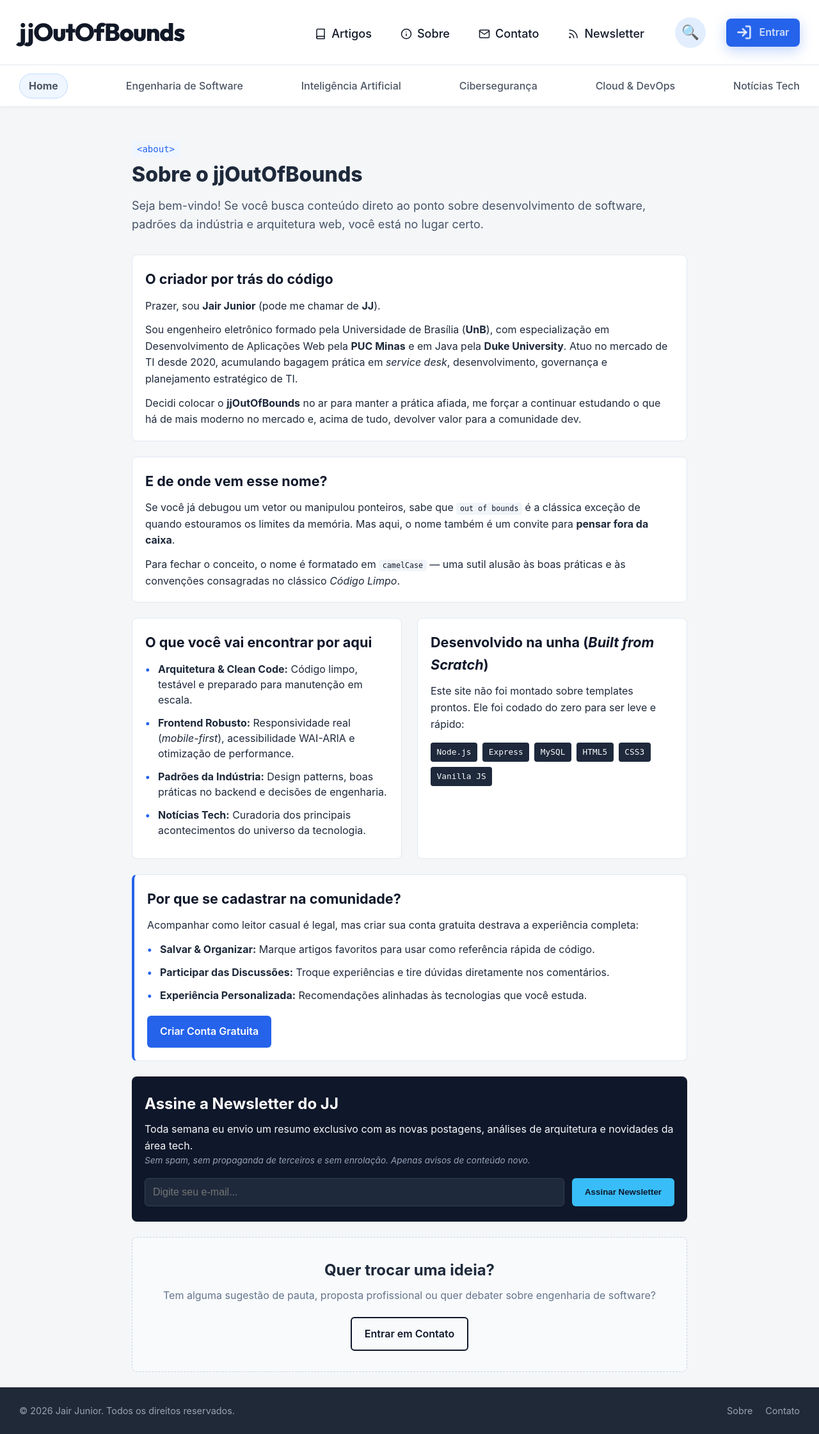
After one commit to jairjunior/blog, a Node server app: page /about in a window 1280 px wide. The commit adds this page. Shown: the whole page at 64% size. Run offline with Node 20, Linux system fonts and the light colour scheme.

Commit message:
Foi criada a página "Sobre" do site. Apenas rascunho, por enquanto.

```diff
--- /dev/null
+++ b/public/css/about.css
@@ -0,0 +1,254 @@
+/* ==========================================
+   ABOUT PAGE STYLES (Mobile-First)
+   ========================================== */
+
+.about-container {
+    width: 100%;
+    max-width: 900px;
+    margin: 0 auto;
+    padding: 1.5rem 1rem;
+    color: #1e293b;
+    font-family: inherit;
+}
+
+/* --- Hero Section --- */
+.about-hero {
+    margin-bottom: 2rem;
+}
+
+.about-badge {
+    font-family: monospace;
+    font-size: 0.875rem;
+    color: #2563eb;
+    background-color: #eff6ff;
+    padding: 0.25rem 0.5rem;
+    border-radius: 4px;
+}
+
+.about-title {
+    font-size: 2rem;
+    font-weight: 800;
+    margin: 0.5rem 0 1rem;
+    line-height: 1.2;
+    overflow-wrap: break-word;
+}
+
+.about-lead {
+    font-size: 1.125rem;
+    line-height: 1.6;
+    color: #475569;
+}
+
+/* --- Sections & Cards General --- */
+.about-section, .about-card {
+    background-color: #ffffff;
+    border: 1px solid #e2e8f0;
+    border-radius: 8px;
+    padding: 1.25rem;
+    margin-bottom: 1.5rem;
+}
+
+.about-section h2, .about-card h2 {
+    font-size: 1.35rem;
+    margin-bottom: 0.75rem;
+    color: #0f172a;
+}
+
+.about-section p, .about-card p {
+    line-height: 1.6;
+    margin-bottom: 0.75rem;
+    overflow-wrap: break-word;
+}
+
+.about-section p:last-child {
+    margin-bottom: 0;
+}
+
+code {
+    background-color: #f1f5f9;
+    color: #0f172a;
+    padding: 0.15rem 0.35rem;
+    border-radius: 4px;
+    font-size: 0.9em;
+    font-family: monospace;
+}
+
+/* --- Layout Grid (Mobile-First stack) --- */
+.about-grid {
+    display: flex;
+    flex-direction: column;
+    gap: 1.5rem;
+}
+
+/* --- Stack Tags --- */
+.stack-tags {
+    display: flex;
+    flex-wrap: wrap;
+    gap: 0.5rem;
+    margin-top: 1rem;
+}
+
+.tag {
+    background-color: #1e293b;
+    color: #f8fafc;
+    font-size: 0.8rem;
+    font-family: monospace;
+    padding: 0.3rem 0.6rem;
+    border-radius: 4px;
+}
+
+/* --- Listas --- */
+.about-list, .benefits-list {
+    list-style: none;
+    padding: 0;
+    margin: 0;
+}
+
+.about-list li, .benefits-list li {
+    position: relative;
+    padding-left: 1.25rem;
+    margin-bottom: 0.75rem;
+    line-height: 1.5;
+}
+
+.about-list li::before, .benefits-list li::before {
+    content: "•";
+    position: absolute;
+    left: 0;
+    color: #2563eb;
+    font-weight: bold;
+}
+
+/* --- Community Block --- */
+.community-card {
+    border-left: 4px solid #2563eb;
+}
+
+.cta-register {
+    margin-top: 1.25rem;
+}
+
+/* --- Newsletter Block --- */
+.newsletter-card {
+    background-color: #0f172a;
+    color: #f8fafc;
+    border-radius: 8px;
+    padding: 1.5rem 1.25rem;
+    margin-bottom: 1.5rem;
+}
+
+.newsletter-card h2 {
+    color: #ffffff;
+    margin-bottom: 0.5rem;
+}
+
+.newsletter-disclaimer {
+    font-size: 0.85rem;
+    color: #94a3b8;
+    margin-bottom: 1rem;
+}
+
+.newsletter-form {
+    display: flex;
+    flex-direction: column;
+    gap: 0.75rem;
+}
+
+.form-input {
+    width: 100%;
+    padding: 0.75rem;
+    border-radius: 6px;
+    border: 1px solid #334155;
+    background-color: #1e293b;
+    color: #ffffff;
+    font-size: 1rem;
+}
+
+.form-input:focus {
+    outline: 2px solid #2563eb;
+}
+
+/* --- Contact Block --- */
+.contact-block {
+    text-align: center;
+    padding: 2rem 1rem;
+    background-color: #f8fafc;
+    border-radius: 8px;
+    border: 1px dashed #cbd5e1;
+}
+
+.contact-block h2 {
+    margin-bottom: 0.5rem;
+}
+
+.contact-block p {
+    margin-bottom: 1.25rem;
+    color: #64748b;
+}
+
+/* --- Botões Utilitários --- */
+.btn {
+    display: inline-block;
+    width: 100%;
+    text-align: center;
+    padding: 0.75rem 1.25rem;
+    border-radius: 6px;
+    font-weight: 600;
+    text-decoration: none;
+    cursor: pointer;
+    border: none;
+    transition: background-color 0.2s, opacity 0.2s;
+}
+
+.btn-primary {
+    background-color: #2563eb;
+    color: #ffffff;
+}
+
+.btn-primary:hover {
+    background-color: #1d4ed8;
+}
+
+.btn-secondary {
+    background-color: #38bdf8;
+    color: #0f172a;
+}
+
+.btn-secondary:hover {
+    background-color: #0284c7;
+    color: #ffffff;
+}
+
+.btn-outline {
+    background-color: transparent;
+    border: 2px solid #0f172a;
+    color: #0f172a;
+}
+
+.btn-outline:hover {
+    background-color: #0f172a;
+    color: #ffffff;
+}
+
+/* ==========================================
+   MEDIA QUERIES (Ajustes para telas maiores)
+   ========================================== */
+
+@media (min-width: 640px) {
+    .about-grid {
+        display: grid;
+        grid-template-columns: 1fr 1fr;
+    }
+
+    .newsletter-form {
+        flex-direction: row;
+    }
+
+    .form-input {
+        flex: 1;
+    }
+
+    .btn {
+        width: auto;
+    }
+}
--- a/src/controllers/blogController.js
+++ b/src/controllers/blogController.js
@@ -158,6 +158,18 @@ const renderPostBySlugs = async (req, res) => {
 
 
 /*****************************************************************************
+/ Função para tratar requisições GET no caminho '/about'
+/
+/
+/*****************************************************************************/
+const renderAboutPage = async (req, res) => {
+    res.render('about', {
+        user: res.locals.currentUser,
+        currentUrl: req.originalUrl
+    });
+}
+
+/*****************************************************************************
 / Exporta as funções para serem utilizadas pela aplicação.
 /*****************************************************************************/
 module.exports = {
@@ -167,4 +179,5 @@ module.exports = {
     renderPostsPage,
     renderCategoryPage,
     renderPostBySlugs,
+    renderAboutPage
 };
--- a/src/routes/blogRoutes.js
+++ b/src/routes/blogRoutes.js
@@ -5,8 +5,9 @@ const commentsController = require('../controllers/commentsController');
 
 
 router.get('/', blogController.renderHomePage);
-router.get('/register', blogController.renderRegisterPage)
-router.get('/login', blogController.renderLoginPage)
+router.get('/register', blogController.renderRegisterPage);
+router.get('/login', blogController.renderLoginPage);
+router.get('/about', blogController.renderAboutPage);
 router.get('/posts', blogController.renderPostsPage);
 router.get('/posts/:categorySlug', blogController.renderCategoryPage);
 router.get('/posts/:categorySlug/:postSlug', blogController.renderPostBySlugs);
--- /dev/null
+++ b/src/views/about.ejs
@@ -0,0 +1,122 @@
+<!DOCTYPE html>
+<html lang="pt-BR">
+<head>
+    <meta charset="UTF-8">
+    <meta name="viewport" content="width=device-width, initial-scale=1.0">
+    <!-- O servidor injeta o título exato do post e o resumo para SEO -->
+    <title>Sobre | jjOutOfBounds</title>
+    <meta name="description" content="Apresentação do blog e do seu autor, Jair Junior. Descreve a origem, trajetória, objetivos, temas abordados e canais de comunicação. Blog sobre Engenharia de Software, Clean Code e Desenvolvimento Fullstack por Jair Junior (JJ). Tutoriais práticos, arquitetura web e padrões da indústria.">
+
+    <!-- CSS principal do site e estilo específico do post -->
+    <link rel="stylesheet" href="/css/main.css">
+    <link rel="stylesheet" href="/css/about.css">
+
+    <!-- Importação da fonte Outfit do Google Fonts -->
+    <link rel="preconnect" href="https://fonts.googleapis.com">
+    <link rel="preconnect" href="https://fonts.gstatic.com" crossorigin>
+    <link href="https://fonts.googleapis.com/css2?family=Outfit:wght@600;750;800&display=swap" rel="stylesheet">
+</head>
+<body>
+
+    <!-- Cabeçalho Principal -->
+    <%- include('partials/header') %>
+
+    <main class="about-container">
+        <!-- Hero / Apresentação Inicial -->
+        <header class="about-hero">
+            <span class="about-badge">&lt;about&gt;</span>
+            <h1 class="about-title">Sobre o jjOutOfBounds</h1>
+            <p class="about-lead">
+                Seja bem-vindo! Se você busca conteúdo direto ao ponto sobre desenvolvimento de software, padrões da indústria e arquitetura web, você está no lugar certo.
+            </p>
+        </header>
+
+        <!-- Biografia & Propósito -->
+        <section class="about-section bio-card">
+            <h2>O criador por trás do código</h2>
+            <p>Prazer, sou <strong>Jair Junior</strong> (pode me chamar de <strong>JJ</strong>).</p>
+            <p>
+                Sou engenheiro eletrônico formado pela Universidade de Brasília (<strong>UnB</strong>), com especialização em Desenvolvimento de Aplicações Web pela <strong>PUC Minas</strong> e em Java pela <strong>Duke University</strong>. Atuo no mercado de TI desde 2020, acumulando bagagem prática em <em>service desk</em>, desenvolvimento, governança e planejamento estratégico de TI.
+            </p>
+            <p>
+                Decidi colocar o <strong>jjOutOfBounds</strong> no ar para manter a prática afiada, me forçar a continuar estudando o que há de mais moderno no mercado e, acima de tudo, devolver valor para a comunidade dev.
+            </p>
+        </section>
+
+        <!-- Conceito do Nome -->
+        <section class="about-section name-concept">
+            <h2>E de onde vem esse nome?</h2>
+            <p>
+                Se você já debugou um vetor ou manipulou ponteiros, sabe que <code>out of bounds</code> é a clássica exceção de quando estouramos os limites da memória. Mas aqui, o nome também é um convite para <strong>pensar fora da caixa</strong>.
+            </p>
+            <p>
+                Para fechar o conceito, o nome é formatado em <code>camelCase</code> — uma sutil alusão às boas práticas e às convenções consagradas no clássico <em>Código Limpo</em>.
+            </p>
+        </section>
+
+        <!-- Tópicos do Blog & Stack -->
+        <div class="about-grid">
+            <section class="about-card">
+                <h2>O que você vai encontrar por aqui</h2>
+                <ul class="about-list">
+                    <li><strong>Arquitetura & Clean Code:</strong> Código limpo, testável e preparado para manutenção em escala.</li>
+                    <li><strong>Frontend Robusto:</strong> Responsividade real (<em>mobile-first</em>), acessibilidade WAI-ARIA e otimização de performance.</li>
+                    <li><strong>Padrões da Indústria:</strong> Design patterns, boas práticas no backend e decisões de engenharia.</li>
+                    <li><strong>Notícias Tech:</strong> Curadoria dos principais acontecimentos do universo da tecnologia.</li>
+                </ul>
+            </section>
+
+            <section class="about-card stack-card">
+                <h2>Desenvolvido na unha (<em>Built from Scratch</em>)</h2>
+                <p>Este site não foi montado sobre templates prontos. Ele foi codado do zero para ser leve e rápido:</p>
+                <div class="stack-tags">
+                    <span class="tag">Node.js</span>
+                    <span class="tag">Express</span>
+                    <span class="tag">MySQL</span>
+                    <span class="tag">HTML5</span>
+                    <span class="tag">CSS3</span>
+                    <span class="tag">Vanilla JS</span>
+                </div>
+            </section>
+        </div>
+
+        <!-- Benefícios de Cadastro (Community Callout) -->
+        <section class="about-section community-card">
+            <h2>Por que se cadastrar na comunidade?</h2>
+            <p>Acompanhar como leitor casual é legal, mas criar sua conta gratuita destrava a experiência completa:</p>
+            <ul class="benefits-list">
+                <li><strong>Salvar & Organizar:</strong> Marque artigos favoritos para usar como referência rápida de código.</li>
+                <li><strong>Participar das Discussões:</strong> Troque experiências e tire dúvidas diretamente nos comentários.</li>
+                <li><strong>Experiência Personalizada:</strong> Recomendações alinhadas às tecnologias que você estuda.</li>
+            </ul>
+            <div class="cta-register">
+                <a href="/register" class="btn btn-primary">Criar Conta Gratuita</a>
+            </div>
+        </section>
+
+        <!-- Newsletter Block -->
+        <section class="newsletter-card">
+            <h2>Assine a Newsletter do JJ</h2>
+            <p>Toda semana eu envio um resumo exclusivo com as novas postagens, análises de arquitetura e novidades da área tech.</p>
+            <p class="newsletter-disclaimer"><em>Sem spam, sem propaganda de terceiros e sem enrolação. Apenas avisos de conteúdo novo.</em></p>
+
+            <form action="/newsletter/subscribe" method="POST" class="newsletter-form">
+                <input type="email" name="email" placeholder="Digite seu e-mail..." required class="form-input">
+                <button type="submit" class="btn btn-secondary">Assinar Newsletter</button>
+            </form>
+        </section>
+
+        <!-- Contato Block -->
+        <section class="contact-block">
+            <h2>Quer trocar uma ideia?</h2>
+            <p>Tem alguma sugestão de pauta, proposta profissional ou quer debater sobre engenharia de software?</p>
+            <a href="/contato" class="btn btn-outline">Entrar em Contato</a>
+        </section>
+    </main>
+
+    <%- include('partials/footer') %>
+
+    <script src="/js/main.js"></script>
+
+</body>
+</html>
--- a/src/views/partials/footer.ejs
+++ b/src/views/partials/footer.ejs
@@ -1,9 +1,9 @@
     <footer class="site-footer">
         <div class="container footer-content">
-            <p>&copy; 2026 jjOutOfBounds (Jair Junior). Todos os direitos reservados.</p>
+            <p>&copy; 2026 Jair Junior. Todos os direitos reservados.</p>
             <div class="footer-links">
-                <a href="/sobre">Sobre</a>
-                <a href="/contato">Contato</a>
+                <a href="/about">Sobre</a>
+                <a href="/contact">Contato</a>
             </div>
         </div>
     </footer>
```
